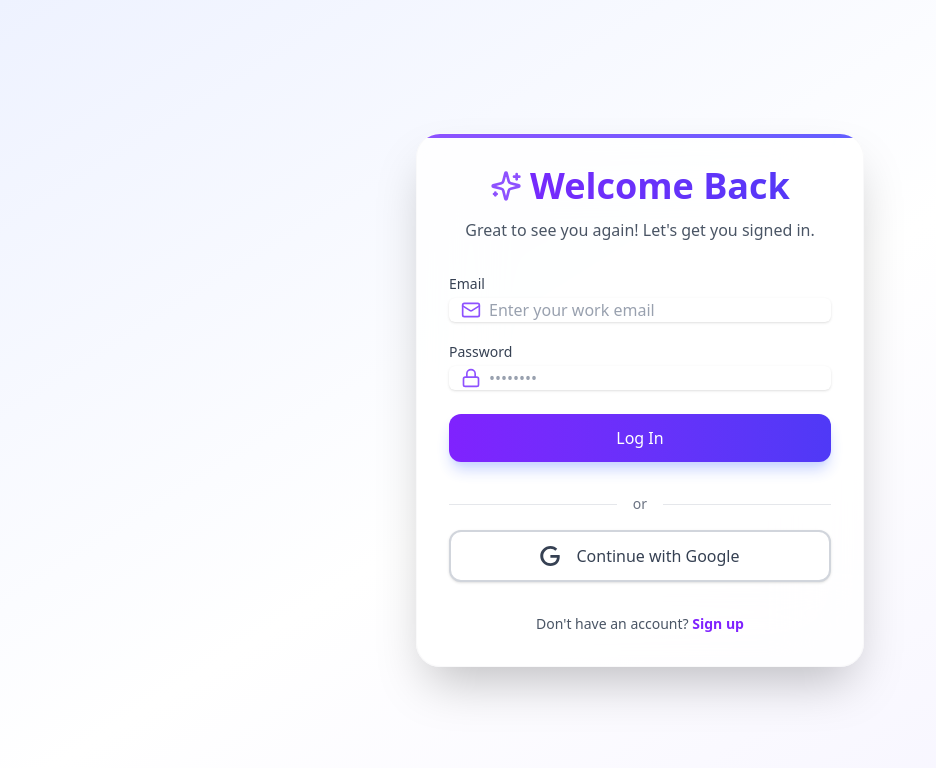
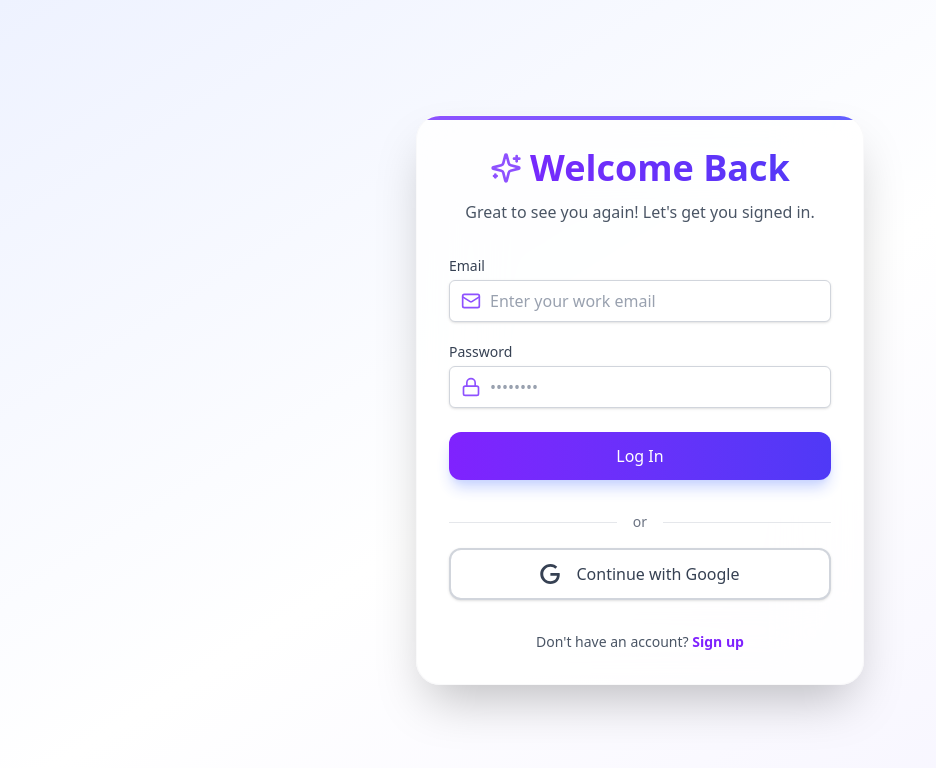
Before and after one commit to KumaloWilson/beyondchats_assignment, a React (Vite) app: page /login in a window 1280 px wide. Shown: the top 768 px of the page, without its empty margins (0-936 px from the left). Built offline with nearby package versions, Linux system fonts and the light colour scheme; no server answers.

Commit message:
modified the textbox

```diff
--- a/src/components/Button.tsx
+++ b/src/components/Button.tsx
@@ -1,12 +1,13 @@
 import React from 'react';
-import { motion } from 'framer-motion';
+import { motion, HTMLMotionProps } from 'framer-motion';
 import clsx from 'clsx';
 
-interface ButtonProps extends React.ButtonHTMLAttributes<HTMLButtonElement> {
+interface ButtonProps extends Omit<HTMLMotionProps<"button">, 'children'> {
   variant?: 'primary' | 'secondary' | 'outline' | 'gradient';
   size?: 'sm' | 'md' | 'lg';
   loading?: boolean;
   icon?: React.ReactNode;
+  children?: React.ReactNode;
 }
 
 export const Button = ({
--- a/src/components/Input.tsx
+++ b/src/components/Input.tsx
@@ -24,18 +24,18 @@ export const Input = React.forwardRef<HTMLInputElement, InputProps>(
         )}
         <div className="relative">
           {icon && (
-            <div className="absolute inset-y-0 left-0 pl-3 flex items-center pointer-events-none text-gray-400">
+            <div className="absolute inset-y-0 left-0 pl-3 flex items-center text-gray-400">
               {icon}
             </div>
           )}
           <input
             ref={ref}
             className={clsx(
-              'block w-full rounded-lg border-gray-300 shadow-sm transition-colors duration-200',
-              'focus:border-indigo-500 focus:ring-indigo-500 focus:ring-2 focus:ring-offset-2',
-              'placeholder:text-gray-400',
+              'block w-full rounded-md border border-gray-300 bg-white px-4 py-2 text-gray-900 shadow-sm transition duration-200',
+              'focus:border-blue-500 focus:ring-2 focus:ring-blue-500 focus:outline-none',
+              'placeholder-gray-400',
               icon && 'pl-10',
-              error && 'border-red-300 focus:border-red-500 focus:ring-red-500',
+              error && 'border-red-500 focus:border-red-600 focus:ring-red-500',
               className
             )}
             {...props}
```
